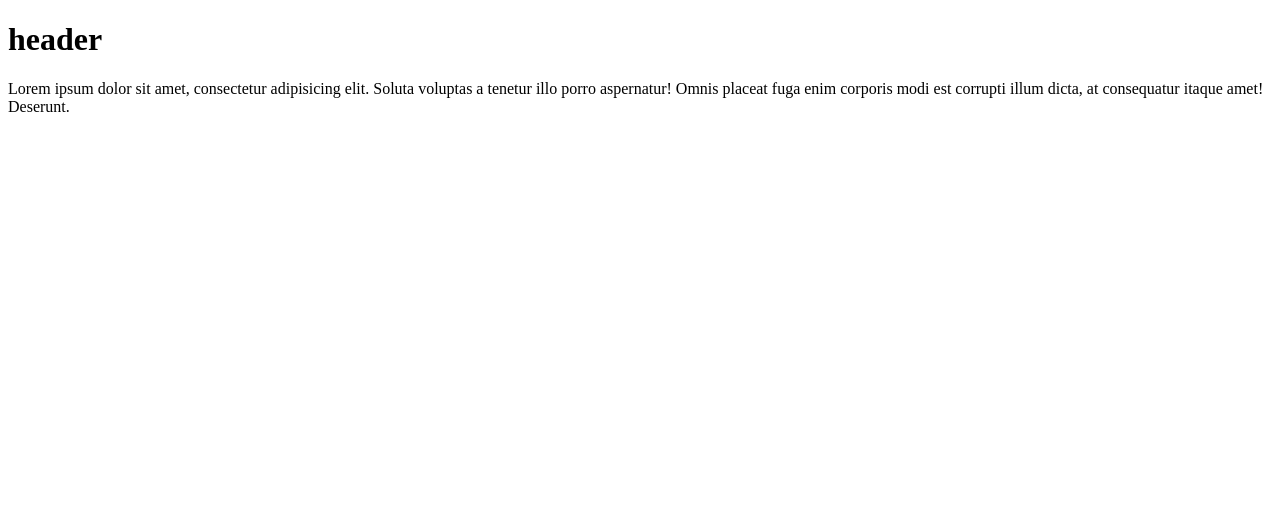
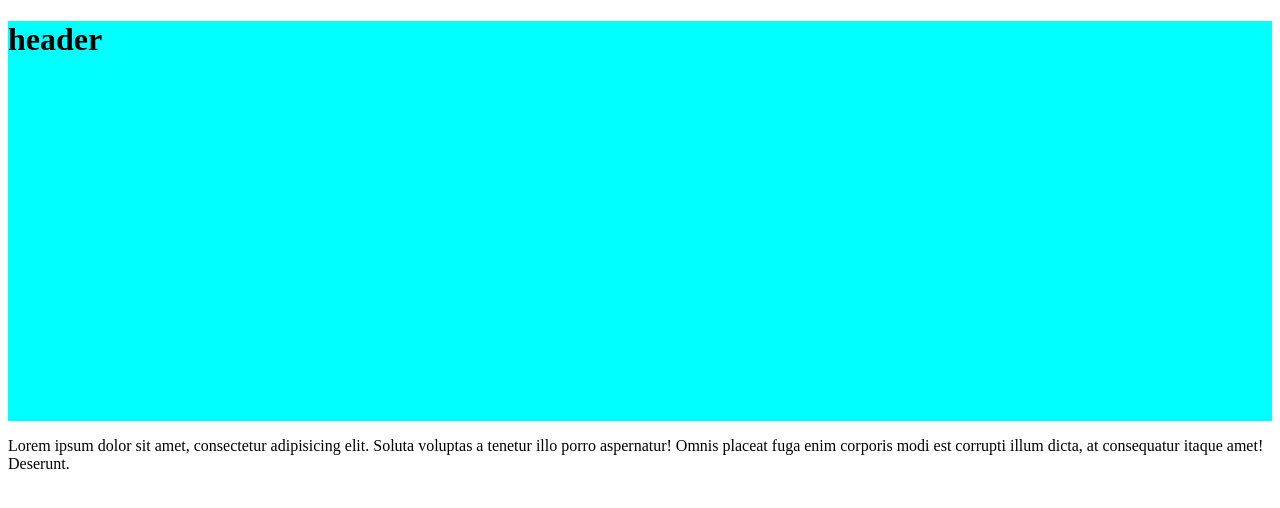
Before and after one commit to armiarmando/BeduSesion3, a plain HTML site: page index.html in a window 1280 px wide. Drawn offline with Linux system fonts and the light colour scheme.

Commit message:
correcciones

```diff
--- a/estilos.css
+++ b/estilos.css
@@ -1,4 +1,4 @@
-.header-container h1{
+.container-header {
     width: 100%;
     height: 400px;
     background-color: aqua;
```
